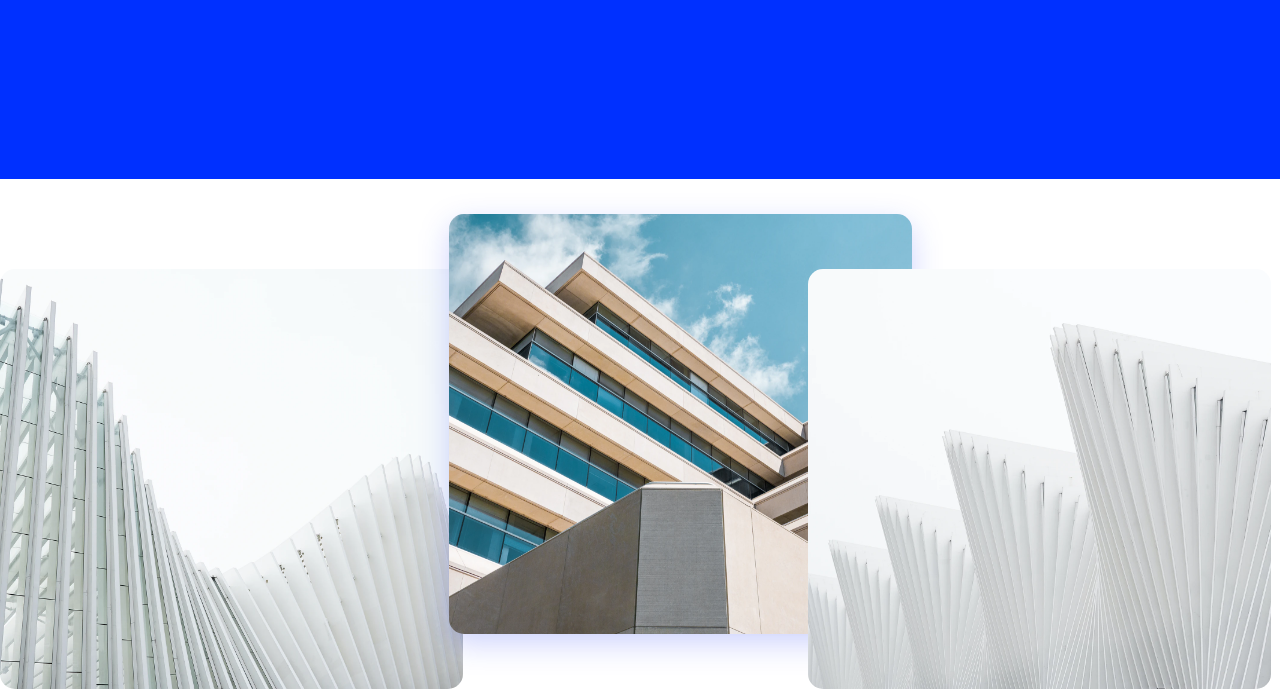
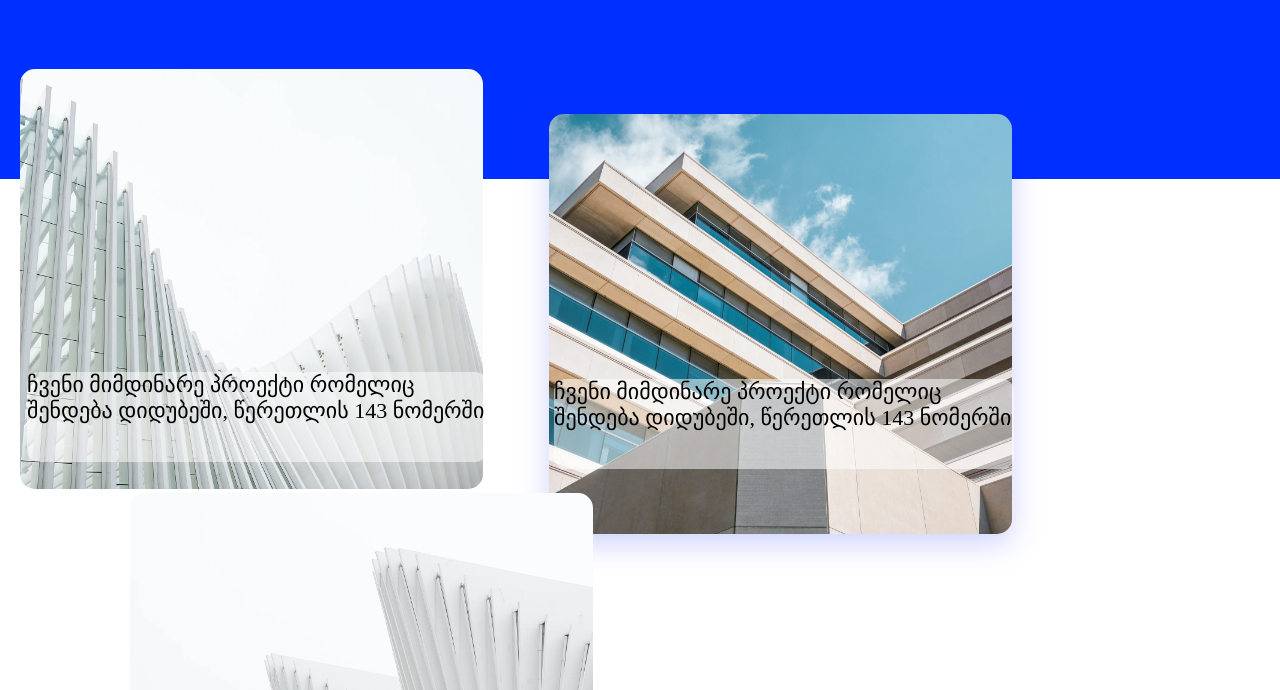
Before and after one commit to kalichavasalo/assignment-7, a plain HTML site: page index.html in a window 1280 px wide. Shown: the part 71-761 px from the top of the page. Drawn offline with Linux system fonts and the light colour scheme.

Commit message:
update html and css files

```diff
--- a/index.html
+++ b/index.html
@@ -14,19 +14,19 @@
 		<div class="whitediv">
 			<div class="container1">
 				<img src="images/photo1.png">
-				<div >
+				<div class="paragraphes" >
 					<p>ჩვენი მიმდინარე პროექტი რომელიც შენდება დიდუბეში, წერეთლის 143 ნომერში</p>
 				</div>
 			</div>
 			<div class="container2">
 				<img src="images/photo2.png">
-				<div>
+				<div class="paragraphes">
 					<p>ჩვენი მიმდინარე პროექტი რომელიც შენდება დიდუბეში, წერეთლის 143 ნომერში</p>
 				</div>
 			</div>
 			<div class="container3">
 				<img src="images/photo3.png">
-				<div>
+				<div class="paragraphes">
 					<p>ჩვენი მიმდინარე პროექტი რომელიც შენდება დიდუბეში, წერეთლის 143 ნომერში</p>
 				</div>
 			</div>
--- a/style.css
+++ b/style.css
@@ -19,3 +19,45 @@ h2 {
 	width: 400px;
 	height: 400px;
 }
+.container1 {
+	position: relative;
+	margin-left: 20px;
+	margin-right: 10px;
+}
+.container1 .paragraphes {
+	position: absolute;
+	left: 7px;
+	bottom: 7px;
+}
+.container2 {
+	position: relative;
+	margin-left: 70px;
+}
+.container2 .paragraphes {
+	position: absolute;
+	left: 50px;
+	bottom: 10px;
+}
+.container3 {
+	position: relative;
+	margin-left: 130px;
+}
+.container3 .paragraphes {
+	position: absolute;
+	left: 7px;
+	bottom: 7px;
+}
+.paragraphes {
+	width: 460px;
+	height: 90px;
+	border-radius: 12px;
+	background-color: rgba(255, 255, 255, 0.52);
+	font-size: 22px;
+}
+.whitediv .container1 , .whitediv .container3{
+	bottom: 200px;
+}
+.whitediv .container2 {
+	bottom: 100px;
+
+}
```
